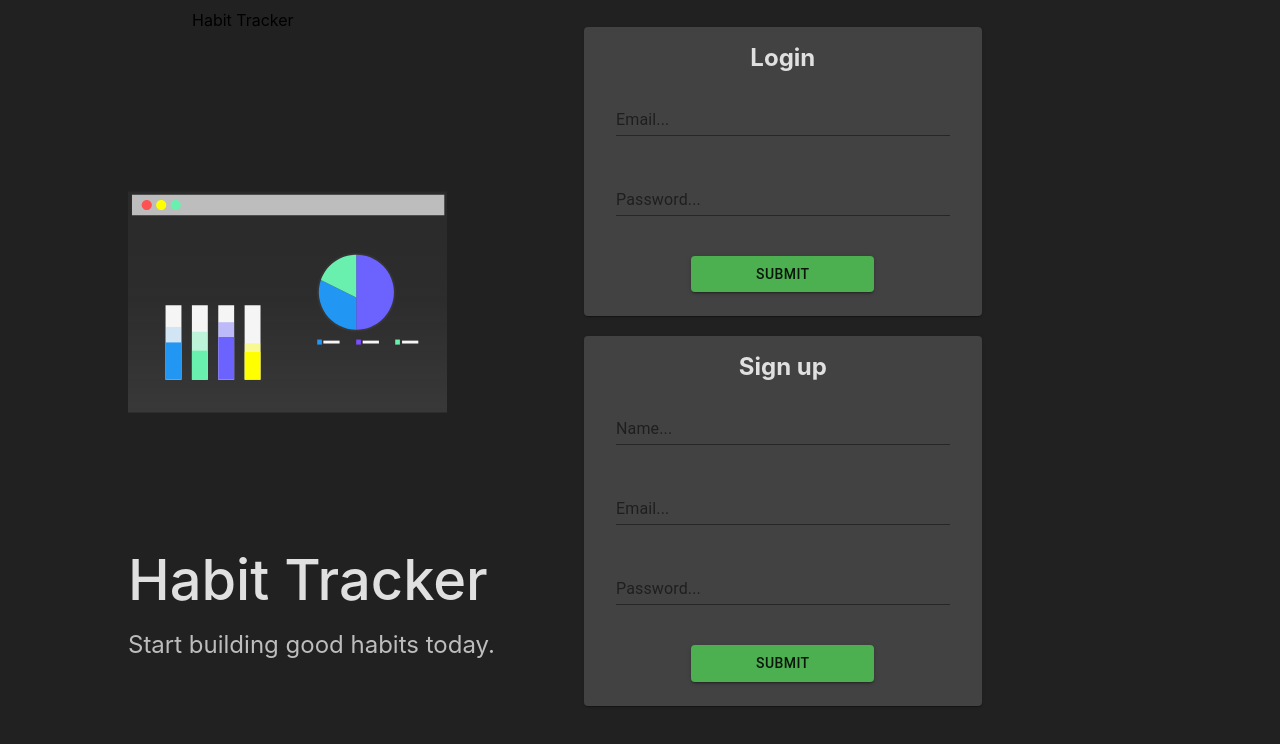
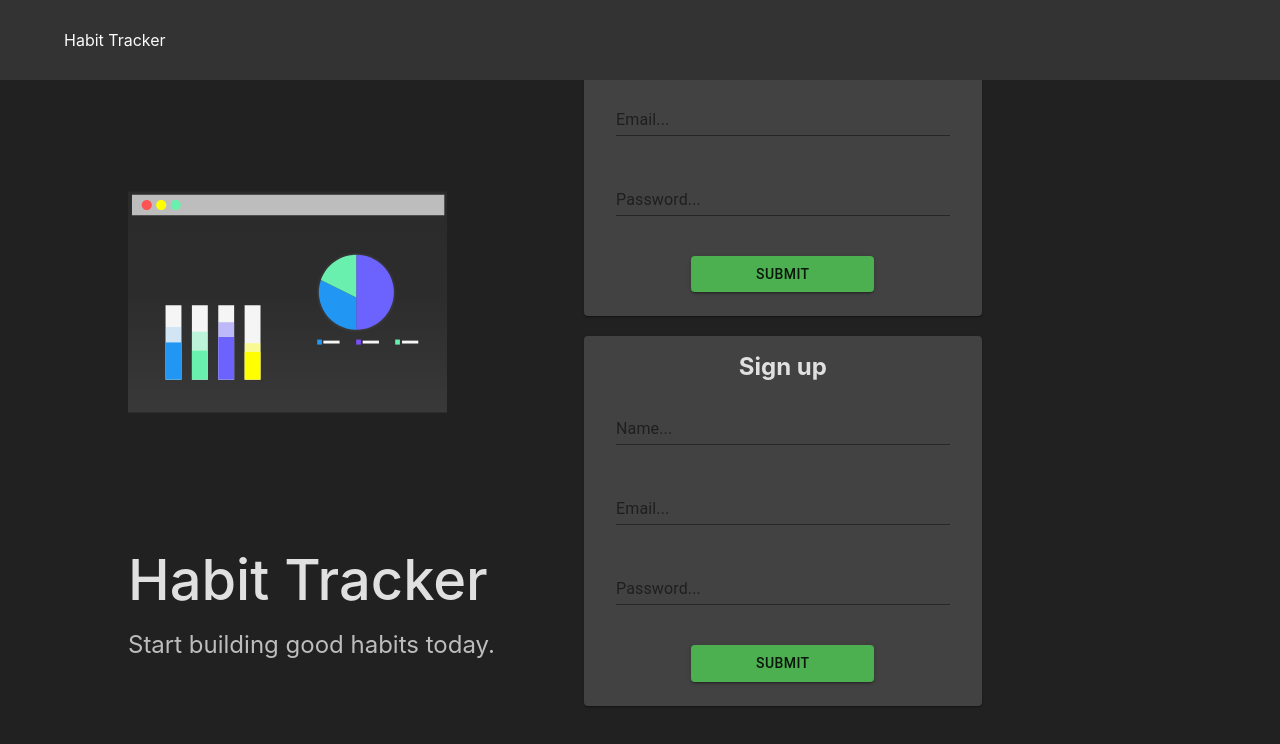
Before and after one commit to jaydenkwright/habit-tracker, a React (Create React App) app in the folder client/: page / in a window 1280 px wide. Shown: the top 744 px of the page. Built offline with nearby package versions, Linux system fonts and the light colour scheme; no server answers.

Commit message:
Added fixed navbar

```diff
--- a/client/src/components/Habits.module.css
+++ b/client/src/components/Habits.module.css
@@ -56,7 +56,7 @@
 
 .sidebar {
     left: 0;
-    top: 0;
+    top: 10vh;
     bottom: 0;
     background-color: #757575;
     height: 100vh;
@@ -96,6 +96,7 @@
 }
 
 .habits{
+    margin-top: 10vh;
     width: 100%;
     grid-column-start: 2;
     text-align: center;
--- a/client/src/components/Navbar.module.css
+++ b/client/src/components/Navbar.module.css
@@ -5,10 +5,11 @@ header{
     left: 0;
     right: 0;
     width: 100%;
-    height: 5vh;
+    height: 10vh;
     margin: auto;
-    padding-left: 15%;
+    padding-left: 5%;
     padding-right: 15%;
     align-items: center;
-    z-index:-1;
+    background: #333;
+    color: #fafafa;
 }
```
